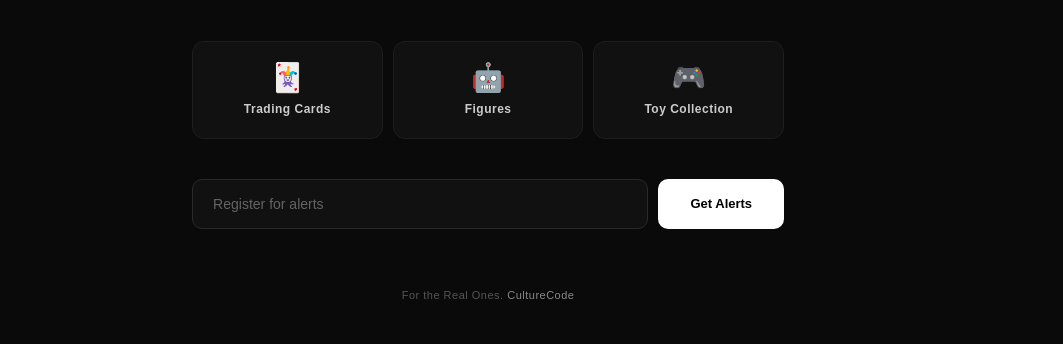
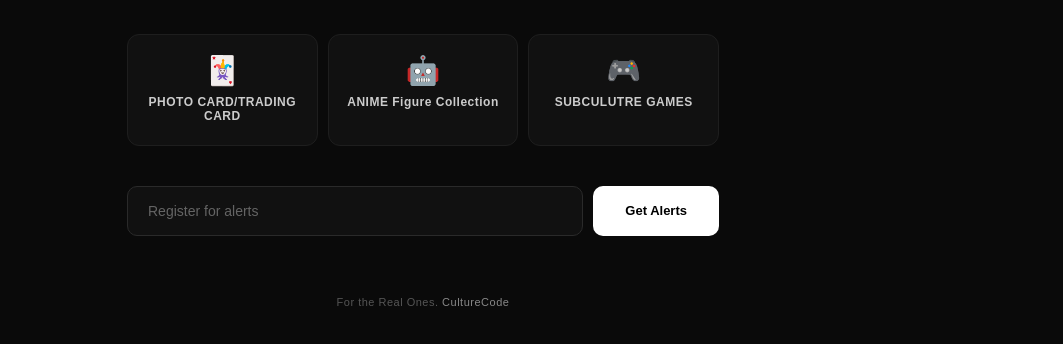
Before and after one commit to SunHPark/FNDM_LANDINGG, a website: page index.html in a window 1280 px wide. Shown: the part 420-764 px from the top of the page, without its empty margins (217-1280 px from the left). Drawn offline with Linux system fonts and the light colour scheme; a web font is replaced by a local one.

Commit message:
Update index.html

```diff
--- a/index.html
+++ b/index.html
@@ -1,6 +1,3 @@
-Index · HTML
-복사
-
 <!DOCTYPE html>
 <html lang="en">
 <head>
@@ -160,15 +157,15 @@
   <div class="cards" id="cardsWrap">
     <div class="card" onclick="pick(this)" data-v="ANIME">
       <span class="card-icon">🃏</span>
-      <div class="card-name">Trading Cards</div>
+      <div class="card-name">PHOTO CARD/TRADING CARD</div>
     </div>
     <div class="card" onclick="pick(this)" data-v="GAMES">
       <span class="card-icon">🤖</span>
-      <div class="card-name">Figures</div>
+      <div class="card-name">ANIME Figure Collection </div>
     </div>
     <div class="card" onclick="pick(this)" data-v="FIGURES">
       <span class="card-icon">🎮</span>
-      <div class="card-name">Toy Collection</div>
+      <div class="card-name">SUBCULUTRE GAMES </div>
     </div>
   </div>
 
```
